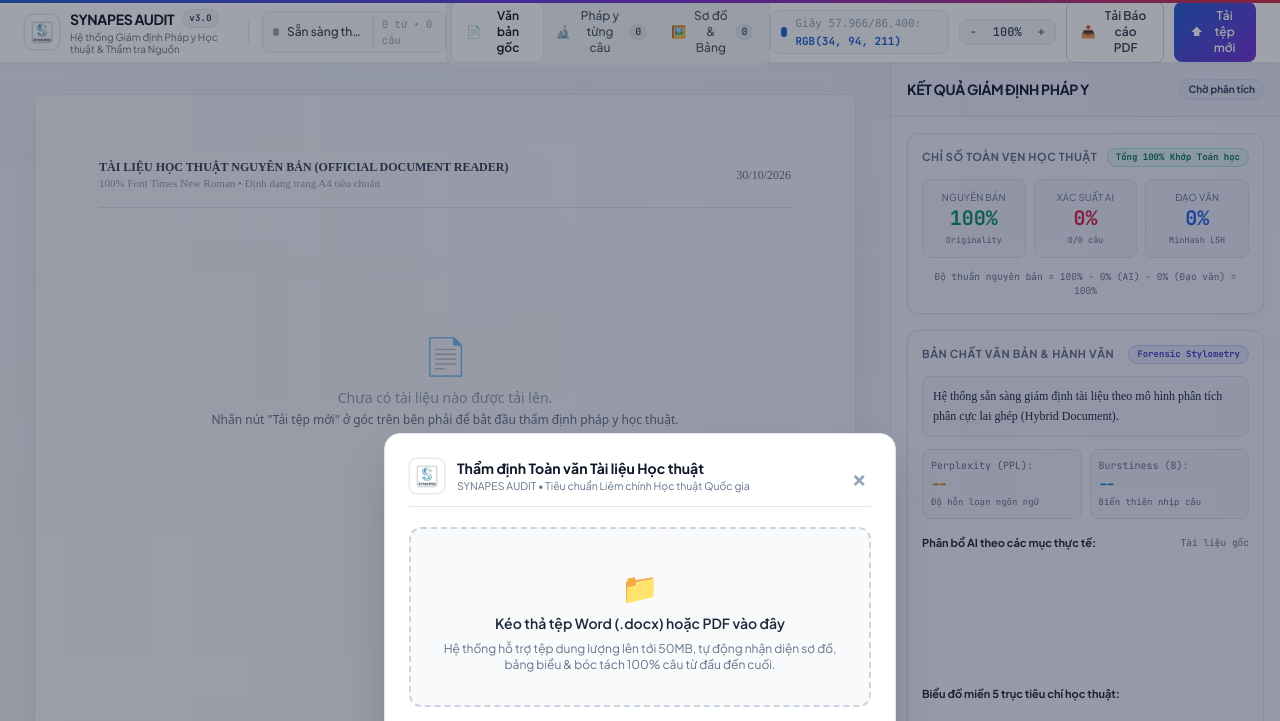
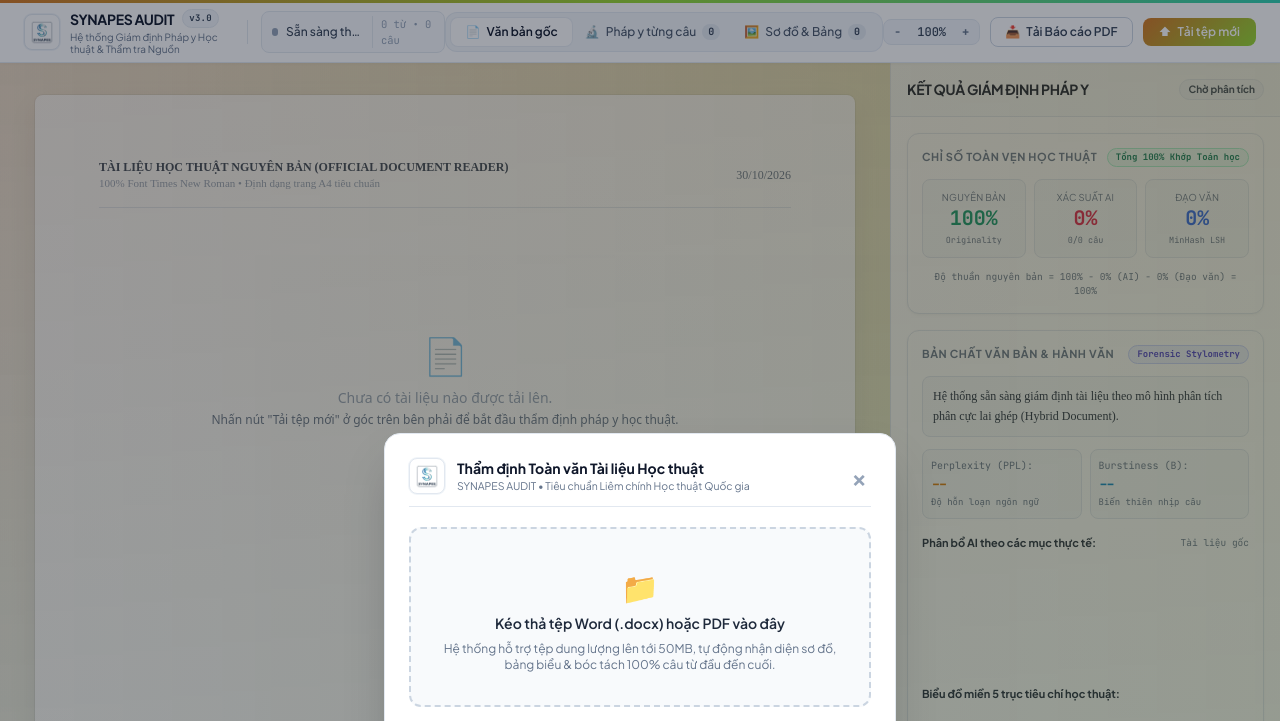
Before and after one commit to nguyenhoangthienhvt15-bot/web-check-o-v-n-check-AI, a FastAPI app: page / in a window 1280 px wide. Shown: the top 721 px of the page. Run offline with FastAPI, Linux system fonts and the light colour scheme; some libraries are stand-ins or nearby versions.

Commit message:
feat: compact menu with whitespace-nowrap, remove visual RGB clock box, apply background dual-gradient RGB transitions

```diff
--- a/app/templates/index.html
+++ b/app/templates/index.html
@@ -79,9 +79,9 @@
       pointer-events: none;
       z-index: 0;
       background:
-        linear-gradient(180deg, rgba(var(--rgb-1), 0.055) 0%, rgba(var(--rgb-2), 0.015) 100%),
-        linear-gradient(270deg, rgba(var(--rgb-2), 0.05) 0%, rgba(var(--rgb-3), 0.01) 100%);
-      transition: background 1s linear;
+        linear-gradient(180deg, rgba(var(--rgb-1), 0.14) 0%, rgba(var(--rgb-2), 0.04) 100%),
+        linear-gradient(270deg, rgba(var(--rgb-2), 0.12) 0%, rgba(var(--rgb-3), 0.02) 100%);
+      transition: background 1s ease-in-out;
     }
 
     /* Dải ruy-băng viền chuyển màu RGB trên đỉnh đầu trang */
@@ -89,7 +89,7 @@
       height: 2.5px;
       width: 100%;
       background: linear-gradient(90deg, rgb(var(--rgb-1)), rgb(var(--rgb-2)), rgb(var(--rgb-3)));
-      transition: background 1s linear;
+      transition: background 1s ease-in-out;
     }
 
     /* Thanh điều hướng Topbar */
@@ -100,10 +100,19 @@
       box-shadow: 0 1px 3px 0 rgba(0, 0, 0, 0.03);
     }
 
+    /* Vùng nền phía sau giao diện chính: Đổi màu theo cơ chế RGB từ trên xuống dưới & từ phải sang trái */
+    .main-viewport {
+      background:
+        linear-gradient(180deg, rgba(var(--rgb-1), 0.16) 0%, rgba(var(--rgb-2), 0.05) 100%),
+        linear-gradient(270deg, rgba(var(--rgb-2), 0.14) 0%, rgba(var(--rgb-3), 0.02) 100%),
+        #F8FAFC !important;
+      transition: background 1s ease-in-out;
+    }
+
     /* Trang giấy hiển thị tài liệu chuẩn A4 */
     .drive-paper-page {
       background: #FFFFFF !important;
-      box-shadow: 0 10px 35px -5px rgba(15, 23, 42, 0.07), 0 0 0 1px rgba(15, 23, 42, 0.05) !important;
+      box-shadow: 0 10px 35px -5px rgba(15, 23, 42, 0.09), 0 0 0 1px rgba(15, 23, 42, 0.06) !important;
       color: #0F172A !important;
     }
 
@@ -126,9 +135,6 @@
     }
     .pm-muted-text {
       color: #64748B !important;
-    }
-    .main-viewport {
-      background-color: transparent !important;
     }
 
     /* Highlight văn bản học thuật trên Paper */
@@ -228,26 +234,20 @@
     </div>
 
     <!-- Center: View Mode Switcher (Clean Light Segmented Control) -->
-    <div class="flex items-center bg-slate-100/90 p-1 rounded-xl border border-slate-200/80 text-xs font-medium shadow-2xs">
-      <button id="btn-view-rich" onclick="switchDocumentView('rich')" class="px-3.5 py-1.5 rounded-lg transition flex items-center gap-1.5 font-semibold bg-white text-slate-900 shadow-xs border border-slate-200/80">
+    <div class="flex items-center bg-slate-100/90 p-1 rounded-xl border border-slate-200/80 text-xs font-medium shadow-2xs shrink-0">
+      <button id="btn-view-rich" onclick="switchDocumentView('rich')" class="px-3.5 py-1.5 rounded-lg transition flex items-center gap-1.5 font-semibold bg-white text-slate-900 shadow-xs border border-slate-200/80 whitespace-nowrap">
         <span>📄</span> Văn bản gốc
       </button>
-      <button id="btn-view-sentences" onclick="switchDocumentView('sentences')" class="px-3 py-1.5 rounded-lg transition flex items-center gap-1.5 text-slate-600 hover:text-slate-900 font-medium hover:bg-slate-200/50">
-        <span>🔬</span> Pháp y từng câu <span id="total-sent-badge" class="px-1.5 py-0.2 rounded-full text-[10px] font-mono-num bg-slate-200 text-slate-700">0</span>
+      <button id="btn-view-sentences" onclick="switchDocumentView('sentences')" class="px-3 py-1.5 rounded-lg transition flex items-center gap-1.5 text-slate-600 hover:text-slate-900 font-medium hover:bg-slate-200/50 whitespace-nowrap">
+        <span>🔬</span> Pháp y từng câu <span id="total-sent-badge" class="px-1.5 py-0.2 rounded-full text-[10px] font-mono-num bg-slate-200 text-slate-700 font-semibold">0</span>
       </button>
-      <button id="btn-view-media" onclick="switchDocumentView('media')" class="px-3 py-1.5 rounded-lg transition flex items-center gap-1.5 text-slate-600 hover:text-slate-900 font-medium hover:bg-slate-200/50">
-        <span>🖼️</span> Sơ đồ & Bảng <span id="total-media-badge" class="px-1.5 py-0.2 rounded-full text-[10px] font-mono-num bg-slate-200 text-slate-700">0</span>
+      <button id="btn-view-media" onclick="switchDocumentView('media')" class="px-3 py-1.5 rounded-lg transition flex items-center gap-1.5 text-slate-600 hover:text-slate-900 font-medium hover:bg-slate-200/50 whitespace-nowrap">
+        <span>🖼️</span> Sơ đồ & Bảng <span id="total-media-badge" class="px-1.5 py-0.2 rounded-full text-[10px] font-mono-num bg-slate-200 text-slate-700 font-semibold">0</span>
       </button>
     </div>
 
-    <!-- Right: Dynamic RGB Clock & Action Buttons -->
-    <div class="flex items-center gap-2.5">
-      <!-- Live Dynamic RGB Indicator (86,400s / Day Clock) -->
-      <div class="hidden xl:flex items-center gap-2 px-2.5 py-1 rounded-lg bg-slate-50 border border-slate-200 text-[11px] font-mono-num text-slate-600 shadow-2xs" title="Cơ chế chuyển màu RGB ngẫu nhiên 86.400 giây/ngày (cứ mỗi giây 1 mã màu RGB mới)">
-        <span id="rgb-live-dot" class="w-2.5 h-2.5 rounded-full shadow-2xs transition-colors duration-1000" style="background-color: #3b82f6;"></span>
-        <span id="rgb-live-text">Giây 0/86.400 • RGB(59, 130, 246)</span>
-      </div>
-
+    <!-- Right: Zoom & Action Buttons (Cơ chế RGB chạy ngầm toàn hệ thống) -->
+    <div class="flex items-center gap-2.5 shrink-0">
       <!-- Zoom controls -->
       <div class="hidden lg:flex items-center bg-slate-100 rounded-lg border border-slate-200 p-0.5 text-xs text-slate-700 font-mono-num">
         <button onclick="adjustZoom(-10)" class="px-2 py-0.5 hover:bg-white rounded hover:shadow-2xs transition font-bold text-slate-500 hover:text-slate-900">-</button>
@@ -256,12 +256,12 @@
       </div>
 
       <!-- Tải báo cáo PDF chính (Clean Light Secondary Button) -->
-      <button id="btn-download-pdf" onclick="downloadOfficialTimesNewRomanReportPDF()" class="px-3.5 py-1.5 rounded-lg bg-white hover:bg-slate-50 border border-slate-300 text-slate-700 font-semibold text-xs shadow-xs transition flex items-center gap-1.5 hover:border-slate-400">
+      <button id="btn-download-pdf" onclick="downloadOfficialTimesNewRomanReportPDF()" class="px-3.5 py-1.5 rounded-lg bg-white hover:bg-slate-50 border border-slate-300 text-slate-700 font-semibold text-xs shadow-xs transition flex items-center gap-1.5 hover:border-slate-400 whitespace-nowrap">
         <span>📥</span> Tải Báo cáo PDF
       </button>
 
       <!-- Nút tải tệp mới (Dynamic RGB Gradient Primary CTA) -->
-      <button onclick="showUploadModal()" id="btn-upload-cta" class="px-4 py-1.5 rounded-lg text-white font-semibold text-xs shadow-xs transition flex items-center gap-1.5 hover:opacity-95" style="background: linear-gradient(135deg, rgb(59, 130, 246), rgb(99, 102, 241));">
+      <button onclick="showUploadModal()" id="btn-upload-cta" class="px-4 py-1.5 rounded-lg text-white font-semibold text-xs shadow-xs transition flex items-center gap-1.5 hover:opacity-95 whitespace-nowrap" style="background: linear-gradient(135deg, rgb(59, 130, 246), rgb(99, 102, 241));">
         <span>⬆</span> Tải tệp mới
       </button>
     </div>
@@ -854,11 +854,11 @@
       const now = new Date();
       const sec = now.getHours() * 3600 + now.getMinutes() * 60 + now.getSeconds();
 
-      // Chuyển đổi 86.400 giây thành các góc quang phổ ánh sáng hài hòa
-      const baseHue = ((sec * 360) / 86400 * 3) % 360; // Quét phổ êm dịu
-      const hue1 = (baseHue + 215) % 360; // Màu chủ đạo (Top -> Bottom)
-      const hue2 = (hue1 + 45) % 360;    // Màu chuyển tiếp (Phải -> Trái)
-      const hue3 = (hue1 + 130) % 360;   // Màu điểm nhấn (Accent)
+      // Cơ chế 86.400 giây/ngày: Mỗi giây sinh ngẫu nhiên một mã màu RGB theo góc vàng Golden Ratio (137.508 độ)
+      // Chạy ngầm 100% để biến đổi không gian màu toàn bộ trang web
+      const hue1 = (sec * 137.508) % 360;
+      const hue2 = (hue1 + 55) % 360;    // Màu chuyển tiếp từ Phải sang Trái (270deg)
+      const hue3 = (hue1 + 140) % 360;   // Màu điểm xuyết viền đỉnh trang
 
       const rgb1 = hslToRgb(hue1, 0.72, 0.48);
       const rgb2 = hslToRgb(hue2, 0.68, 0.52);
@@ -869,16 +869,10 @@
       root.style.setProperty('--rgb-2', `${rgb2[0]}, ${rgb2[1]}, ${rgb2[2]}`);
       root.style.setProperty('--rgb-3', `${rgb3[0]}, ${rgb3[1]}, ${rgb3[2]}`);
 
-      // Cập nhật chỉ số hiển thị thời gian thực trên thanh Menu
-      const dot = document.getElementById('rgb-live-dot');
-      const text = document.getElementById('rgb-live-text');
+      // Cập nhật dải viền trang trí và nút CTA
       const stripe = document.getElementById('top-rgb-stripe');
       const ctaBtn = document.getElementById('btn-upload-cta');
 
-      if (dot) dot.style.backgroundColor = `rgb(${rgb1[0]}, ${rgb1[1]}, ${rgb1[2]})`;
-      if (text) {
-        text.innerHTML = `<span class="text-slate-400 font-mono">Giây ${sec.toLocaleString('vi-VN')}/86.400:</span> <strong style="color: rgb(${rgb1[0]}, ${rgb1[1]}, ${rgb1[2]})">RGB(${rgb1.join(', ')})</strong>`;
-      }
       if (stripe) {
         stripe.style.background = `linear-gradient(90deg, rgb(${rgb1.join(',')}), rgb(${rgb2.join(',')}), rgb(${rgb3.join(',')}))`;
       }
@@ -917,10 +911,10 @@
       // Reset button styles to clean light inactive
       [btnRich, btnSent, btnMedia].forEach(btn => {
         if (!btn) return;
-        btn.className = "px-3 py-1.5 rounded-lg transition flex items-center gap-1.5 text-slate-600 hover:text-slate-900 font-medium hover:bg-slate-200/50";
+        btn.className = "px-3 py-1.5 rounded-lg transition flex items-center gap-1.5 text-slate-600 hover:text-slate-900 font-medium hover:bg-slate-200/50 whitespace-nowrap";
       });
 
-      const activeClass = "px-3.5 py-1.5 rounded-lg transition flex items-center gap-1.5 font-semibold bg-white text-slate-900 shadow-xs border border-slate-200/80";
+      const activeClass = "px-3.5 py-1.5 rounded-lg transition flex items-center gap-1.5 font-semibold bg-white text-slate-900 shadow-xs border border-slate-200/80 whitespace-nowrap";
 
       if (mode === 'rich') {
         btnRich.className = activeClass;
```
